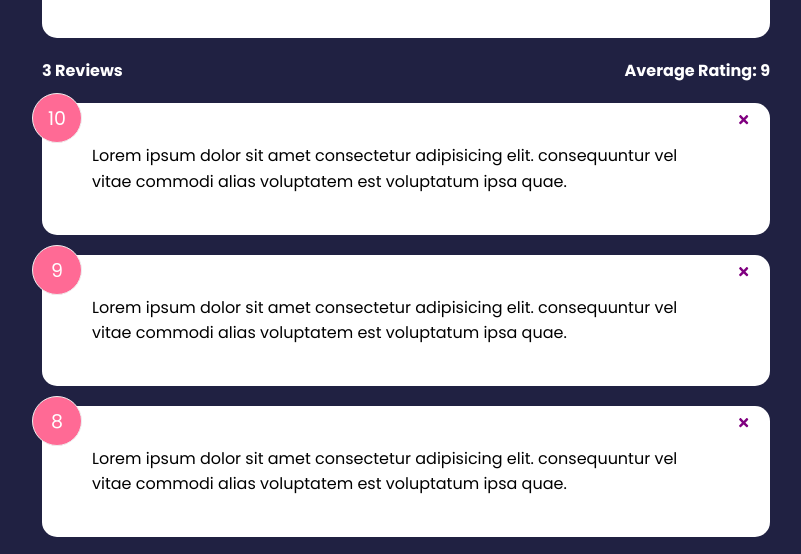
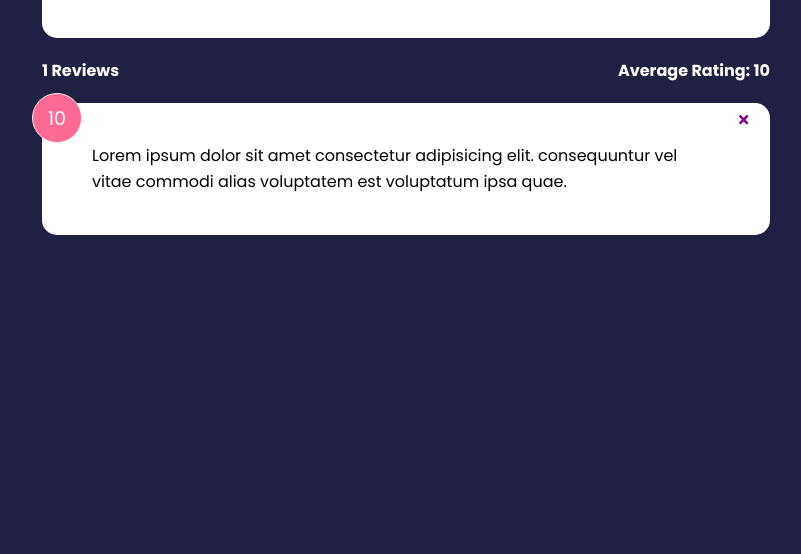
Before and after one commit to gorakhjoshi/ReactFeedbackApp, a React (Create React App) app: page / in a window 1280 px wide. Shown: the part 261-815 px from the top of the page, without its empty margins (234-1035 px from the left). Built offline with nearby package versions, Linux system fonts and the light colour scheme.

Commit message:
prop drilling replaced with context

```diff
--- a/src/App.js
+++ b/src/App.js
@@ -9,21 +9,19 @@ import AboutPage from "./pages/AboutPage";
 
 import FeedbackData from "./data/FeedbackData";
 
+import { FeedbackProvider } from "./context/FeedbackContext";
+
 function App() {
   const [feedback, setFeedback] = useState(FeedbackData);
-
   const addFeedback = (newFeedback) => {
     newFeedback.id = uuidv4();
     setFeedback([newFeedback, ...feedback]);
   };
 
-  const deleteFeedback = (id) => {
-    if (window.confirm("Are you sure you want to delete?")) {
-      setFeedback(feedback.filter((item) => item.id !== id));
-    }
-  };
+
 
   return (
+    <FeedbackProvider>
       <Router>
         <Header />
         <div className="container">
@@ -32,20 +30,17 @@ function App() {
               path="/"
               element={
                 <>
-                <FeedbackForm handleAdd={addFeedback} />
-                <FeedbackStats feedback={feedback} />
-                <FeedbackList
-                  feedback={feedback}
-                  handleDelete={deleteFeedback}
-                />
+                  <FeedbackForm />
+                  <FeedbackStats />
+                  <FeedbackList />
                 </>
               }
             ></Route>
-
             <Route path="/about" element={<AboutPage />} />
           </Routes>
         </div>
       </Router>
+    </FeedbackProvider>
   );
 }
 
--- a/src/components/feedback/FeedbackForm.js
+++ b/src/components/feedback/FeedbackForm.js
@@ -1,64 +1,68 @@
-import { useState } from 'react'
-import RatingSelect from './RatingSelect'
-import Card from '../common/Card'
-import Button from '../common/Button'
+import { useState, useContext } from "react";
+import RatingSelect from "./RatingSelect";
+import Card from "../common/Card";
+import Button from "../common/Button";
 
-function FeedbackForm({ handleAdd }) {
-  const [text, setText] = useState('')
-  const [rating, setRating] = useState(10)
-  const [btnDisabled, setBtnDisabled] = useState(true)
-  const [message, setMessage] = useState('')
+import { FeedbackContext } from "../../context/FeedbackContext";
+
+function FeedbackForm() {
+  const [text, setText] = useState("");
+  const [rating, setRating] = useState(10);
+  const [btnDisabled, setBtnDisabled] = useState(true);
+  const [message, setMessage] = useState("");
+
+  const { addFeedback } = useContext(FeedbackContext);
 
   const handleTextChange = (e) => {
-    if (text === '') {
-      setBtnDisabled(true)
-      setMessage(null)
-    } else if (text !== '' && text.trim().length <= 10) {
-      setMessage('Text must be at least 10 characters')
-      setBtnDisabled(true)
+    if (text === "") {
+      setBtnDisabled(true);
+      setMessage(null);
+    } else if (text !== "" && text.trim().length <= 10) {
+      setMessage("Text must be at least 10 characters");
+      setBtnDisabled(true);
     } else {
-      setMessage(null)
-      setBtnDisabled(false)
+      setMessage(null);
+      setBtnDisabled(false);
     }
 
-    setText(e.target.value)
-  }
+    setText(e.target.value);
+  };
 
   const handleSubmit = (e) => {
-    e.preventDefault()
+    e.preventDefault();
     if (text.trim().length > 10) {
       const newFeedback = {
         text,
         rating,
-      }
+      };
 
-      handleAdd(newFeedback)
+      addFeedback(newFeedback);
 
-      setText('')
+      setText("");
     }
-  }
+  };
 
   return (
     <Card>
       <form onSubmit={handleSubmit}>
         <h2>How would you rate your service with us?</h2>
         <RatingSelect select={(rating) => setRating(rating)} />
-        <div className='input-group'>
+        <div className="input-group">
           <input
             onChange={handleTextChange}
-            type='text'
-            placeholder='Write a review'
+            type="text"
+            placeholder="Write a review"
             value={text}
           />
-          <Button type='submit' isDisabled={btnDisabled}>
+          <Button type="submit" isDisabled={btnDisabled}>
             Send
           </Button>
         </div>
 
-        {message && <div className='message'>{message}</div>}
+        {message && <div className="message">{message}</div>}
       </form>
     </Card>
-  )
+  );
 }
 
-export default FeedbackForm
+export default FeedbackForm;
--- a/src/components/feedback/FeedbackItem.js
+++ b/src/components/feedback/FeedbackItem.js
@@ -1,21 +1,26 @@
-import { FaTimes } from 'react-icons/fa'
-import PropTypes from 'prop-types'
-import Card from '../common/Card'
+import { useContext } from "react";
+import { FaTimes } from "react-icons/fa";
+import PropTypes from "prop-types";
+import Card from "../common/Card";
 
-function FeedbackItem({ item, handleDelete }) {
+import { FeedbackContext } from "../../context/FeedbackContext";
+
+function FeedbackItem({ item }) {
+  const { deleteFeedback } = useContext(FeedbackContext);
+
   return (
     <Card>
-      <div className='num-display'>{item.rating}</div>
-      <button onClick={() => handleDelete(item.id)} className='close'>
-        <FaTimes color='purple' />
+      <div className="num-display">{item.rating}</div>
+      <button onClick={() => deleteFeedback(item.id)} className="close">
+        <FaTimes color="purple" />
       </button>
-      <div className='text-display'>{item.text}</div>
+      <div className="text-display">{item.text}</div>
     </Card>
-  )
+  );
 }
 
 FeedbackItem.propTypes = {
   item: PropTypes.object.isRequired,
-}
+};
 
-export default FeedbackItem
+export default FeedbackItem;
--- a/src/components/feedback/FeedbackList.js
+++ b/src/components/feedback/FeedbackList.js
@@ -1,14 +1,19 @@
-import { motion, AnimatePresence } from 'framer-motion'
-import PropTypes from 'prop-types'
-import FeedbackItem from './FeedbackItem'
+import { useContext } from "react";
+import { motion, AnimatePresence } from "framer-motion";
+import PropTypes from "prop-types";
+import FeedbackItem from "./FeedbackItem";
 
-function FeedbackList({ feedback, handleDelete }) {
+import { FeedbackContext } from "../../context/FeedbackContext";
+
+function FeedbackList() {
+  const { feedback } = useContext(FeedbackContext);
+
   if (!feedback || feedback.length === 0) {
-    return <p>No Feedback Yet</p>
+    return <p>No Feedback Yet</p>;
   }
 
   return (
-    <div className='feedback-list'>
+    <div className="feedback-list">
       <AnimatePresence>
         {feedback.map((item) => (
           <motion.div
@@ -17,16 +22,12 @@ function FeedbackList({ feedback, handleDelete }) {
             animate={{ opacity: 1 }}
             exit={{ opacity: 0 }}
           >
-            <FeedbackItem
-              key={item.id}
-              item={item}
-              handleDelete={handleDelete}
-            />
+            <FeedbackItem key={item.id} item={item} />
           </motion.div>
         ))}
       </AnimatePresence>
     </div>
-  )
+  );
 
   // return (
   //   <div className='feedback-list'>
@@ -45,6 +46,6 @@ FeedbackList.propTypes = {
       rating: PropTypes.number.isRequired,
     })
   ),
-}
+};
 
-export default FeedbackList
+export default FeedbackList;
--- a/src/components/feedback/FeedbackStats.js
+++ b/src/components/feedback/FeedbackStats.js
@@ -1,24 +1,24 @@
-import PropTypes from 'prop-types'
+import { useContext } from "react";
 
-function FeedbackStats({ feedback }) {
+import { FeedbackContext } from "../../context/FeedbackContext";
+
+function FeedbackStats() {
+  const { feedback } = useContext(FeedbackContext);
+
   // Calculate ratings avg
   let average =
     feedback.reduce((acc, cur) => {
-      return acc + cur.rating
-    }, 0) / feedback.length
+      return acc + cur.rating;
+    }, 0) / feedback.length;
 
-  average = average.toFixed(1).replace(/[.,]0$/, '')
+  average = average.toFixed(1).replace(/[.,]0$/, "");
 
   return (
-    <div className='feedback-stats'>
+    <div className="feedback-stats">
       <h4>{feedback.length} Reviews</h4>
       <h4>Average Rating: {isNaN(average) ? 0 : average}</h4>
     </div>
-  )
+  );
 }
 
-FeedbackStats.propTypes = {
-  feedback: PropTypes.array.isRequired,
-}
-
-export default FeedbackStats
+export default FeedbackStats;
--- /dev/null
+++ b/src/context/FeedbackContext.js
@@ -0,0 +1,31 @@
+import { useState, createContext } from "react";
+import { v4 as uuidv4 } from "uuid";
+
+export const FeedbackContext = createContext();
+
+export const FeedbackProvider = ({ children }) => {
+  const [feedback, setFeedback] = useState([
+    {
+      id: 1,
+      rating: 10,
+      text: "Lorem ipsum dolor sit amet consectetur adipisicing elit. consequuntur vel vitae commodi alias voluptatem est voluptatum ipsa quae.",
+    },
+  ]);
+
+  const addFeedback = (newFeedback) => {
+    newFeedback.id = uuidv4();
+    setFeedback([newFeedback, ...feedback]);
+  };
+
+  const deleteFeedback = (id) => {
+    if (window.confirm("Are you sure you want to delete?")) {
+      setFeedback(feedback.filter((item) => item.id !== id));
+    }
+  };
+
+  return (
+    <FeedbackContext.Provider value={{ feedback, addFeedback, deleteFeedback }}>
+      {children}
+    </FeedbackContext.Provider>
+  );
+};
```
Lines whose indentation alone changed are shown as unchanged.
